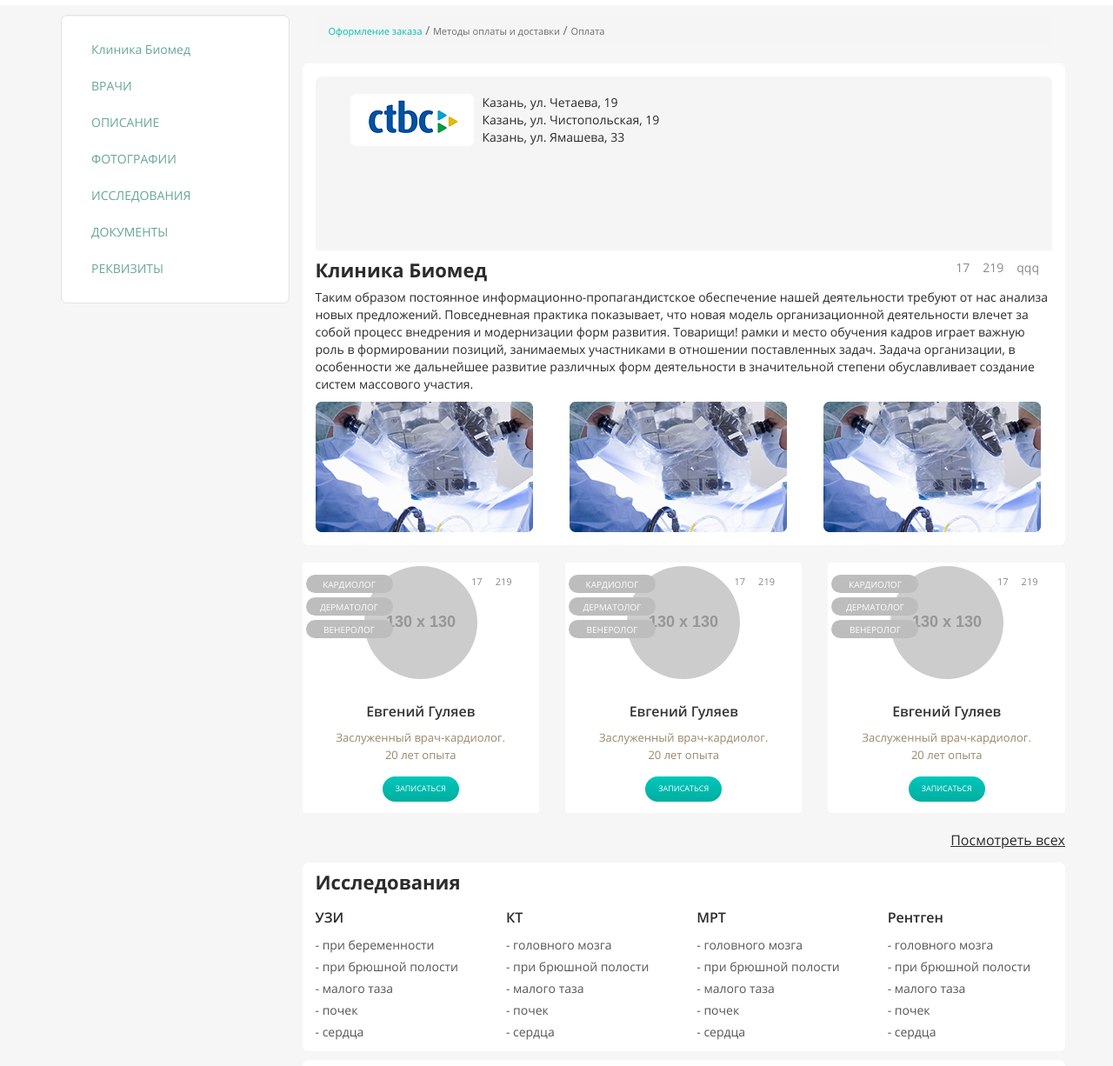
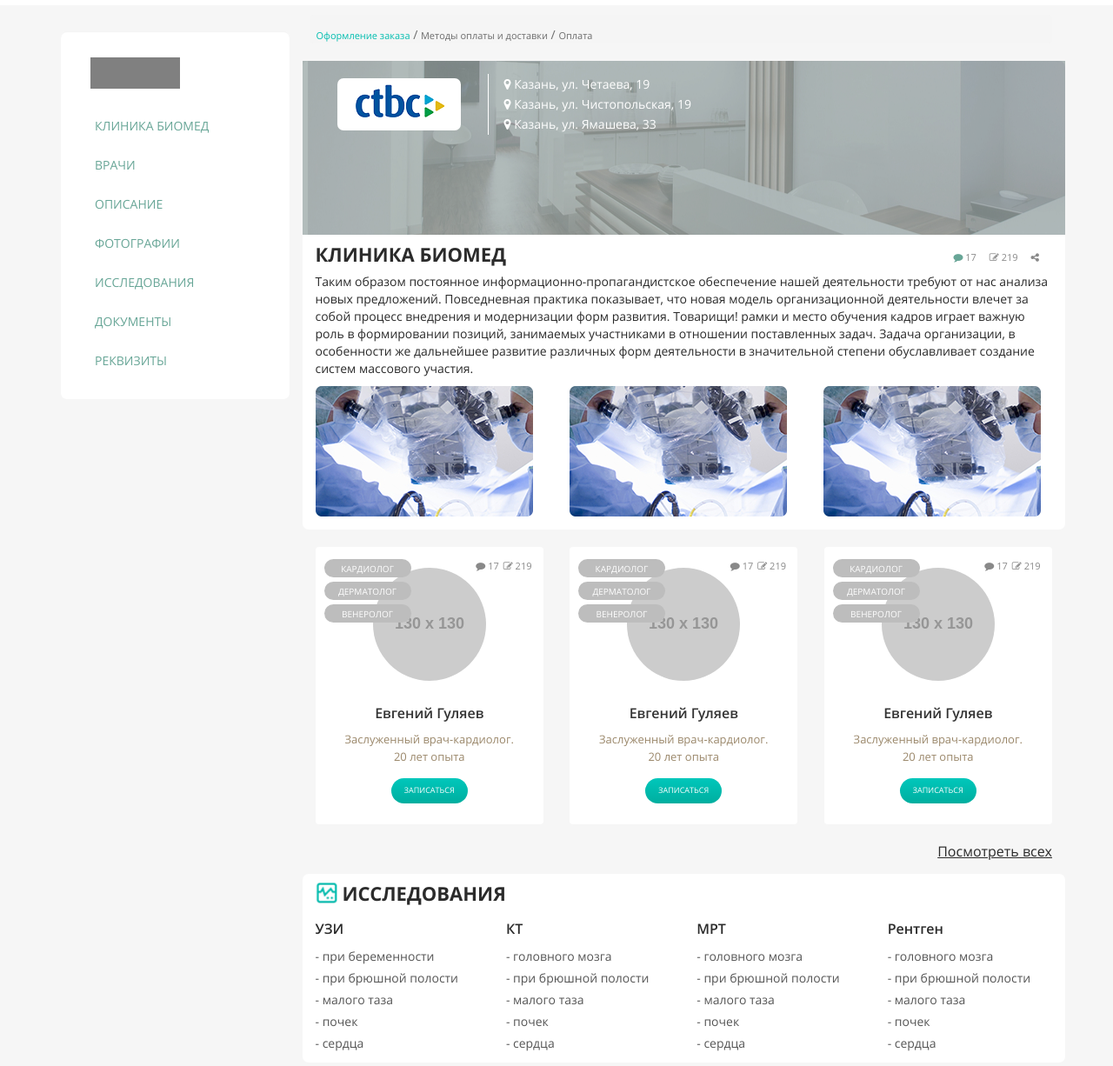
Before and after one commit to rinatoptimus/str, a website: page my-linker-2 (Страница клиники) (копия)/index.html in a window 1280 px wide. Shown: the part 112-1338 px from the top of the page at 87% size. Drawn offline with nearby package versions, Linux system fonts and the light colour scheme; placeholder pictures from the web are drawn by us.

Commit message:
Исправления.

```diff
--- a/my-linker-2 (Страница клиники) (копия)/app/sass/_sidebar-left.scss
+++ b/my-linker-2 (Страница клиники) (копия)/app/sass/_sidebar-left.scss
@@ -5,34 +5,49 @@ body {
   background-color: $bg-body;
   color: $header-h4;
 }
+
 h4 {
   font-size: 22px;
   font-family: $bold;
   font-weight: 900;
   //color: $header-h4;
 }
+
 h5 {
   font-size: 16px;
   font-family: $semibold;
 }
+
 .navbar {
   //background-color: $white;
 }
+
 .navbar-contacts {
   padding-bottom: 10px;
   background-color: $white;
 }
+
 .col-sidebar {
+  margin-top: 19px;
   .well {
     background-color: $white;
   }
 }
+
 .sidebar-logo {
+  width: 103px;
+  height: 36px;
+  margin-top: 11px;
+  margin-left: 15px;
+  background-color: grey;
+}
 
-}
 .well {
   border-radius: 7px;
+  border: none;
   .nav-pills {
+    margin-top: 23px;
+    margin-left: 5px;
     text-align: left;
     li.active {
       a {
@@ -41,6 +56,7 @@ h5 {
     }
     li {
       display: block;
+      margin-bottom: 5px;
       &:hover {
         background-color: $bg-body;
       }
@@ -53,8 +69,16 @@ h5 {
       }
     }
   }
+  .nav-stacked > li {
+    @include large-desktop {
+      float: left;
     }
+  }
+}
+
 .breadcrumb {
+  margin-left: -7px;
+  padding: 13px 8px 0px;
   .breadcrumb-first {
     color: $breadcrumb-first;
   }
@@ -65,26 +89,47 @@ h5 {
     }
   }
 }
-.breadcrumb>li+li:before {
+
+.breadcrumb > li + li:before {
   padding: 0;
   color: $breadcrumb-links;
 }
+
 .row-img {
-    padding-top: 15px;
+  //padding-top: 15px;
   border-radius: 7px 7px 0 0;
+  .col-lg-12 {
+    padding-left: 0;
+    padding-right: 0;
   }
+}
+
 .bg-white {
   background-color: $white;
 }
+
 .clinic-img {
   height: 200px;
   border-radius: 7px 7px 0 0;
-    background-color: #f5f5f5;
+  //background-color: #124761;
+  background: url('../img/clinic-img.jpg') no-repeat;
+  background-position: 100% 78%;
+  &:before {
+    content: '';
+    position: absolute;
+    top: 0;
+    right: 0;
+    bottom: 0;
+    left: 0;
+    background-color: $img-overlay;
+    opacity: .3;
+  }
   .clinic-img-list {
+    position: relative;
     padding-top: 20px;
     li.li-logo {
       float: left;
-               margin-right: 10px;
+      margin-right: 50px;
       background-color: $white;
       border-radius: 7px;
       .clinic-logo {
@@ -95,55 +140,108 @@ h5 {
         background-position: 53% 31%;
       }
     }
+    li.li-divider {
+      position: absolute;
+        .logo-divider {
+          position: relative;
+          width: 1px;
+          height: 70px;
+          margin-left: 12.4em;
+          margin-top: -5px;
+          background-color: $white;
+        }
+    }
     li.li-address {
       float: none;
       .clinic-address {
-
+        margin-top: -5px;
+        li {
+          line-height: 23px;
+          .fa-map-marker, a {
+            color: $white;
           }
         }
       }
     }
+  }
+}
+
 .header-list {
-    margin-top: 10px;
+  margin-top: 18px;
   margin-bottom: 0;
   li {
     float: left;
     padding-right: 15px;
-            font-style: 11px;
+    font-size: 11px;
+
+    a {
       color: $header-list;
     }
+    .fa-comment {
+      color: $sidebar-link;
     }
+  }
+}
+
 .col-right {
   float: right;
   border-radius: 0 0 7px 7px;
 }
+
 .row-images {
   padding-bottom: 15px;
   border-radius: 0 0 7px 7px;
+  div {
+    img {
+      display: inline;
+      margin: 0;
+      @include large-desktop {
+        margin: 10px auto;
+        display: block;
       }
+    }
+  }
+}
+
 .card {
   position: relative;
 }
+
 .col-persons {
   margin-top: 20px;
   padding-left: 0;
   padding-right: 0;
 }
+
+/*.col-left {
+    padding-left: 0;
+}
+.col-right {
+    padding-right: 0;
+}*/
 .thumbnail {
   border: none;
   &:hover {
     background-color: $bg-thumbnail;
+    box-shadow: 0px 39px 45px -34px rgba(0, 0, 0, 0.75);
+    transition: .5s ease-in-out;
   }
   text-align: center;
   .thumbnail-info {
     position: absolute;
-            width: 252px;
+    width: 260px;
     margin-top: 10px;
     padding-left: 0;
+    @include large-desktop {
+      width: 210px;
+    }
+    @include medium-desktop-lg {
+      width: 220px;
+    }
     li {
       float: left;
       .thumbnail-profession-tags {
-                        padding-left: 0;
+        padding-left: 6px;
         li {
           float: none;
           margin-bottom: 5px;
@@ -169,14 +267,26 @@ h5 {
       .thumbnail-statistics {
         float: left;
         li {
-                                padding-right: 15px;
+          padding-right: 5px;
           font-size: 11px;
+          .fa {
+            font-size: 11px;
+          }
+          a {
             color: $header-list;
+          }
+        }
+        .request {
+          margin-right: 10px;
         }
       }
     }
   }
+  img {
+    margin-top: 20px;
+  }
   .caption {
+    padding: 9px 9px 20px;
     h3 {
       font-size: 16px;
       font-family: $semibold;
@@ -202,6 +312,7 @@ h5 {
     }
   }
 }
+
 .show-all-doctors {
   margin-bottom: 15px;
   margin-right: 15px;
@@ -216,6 +327,20 @@ h5 {
 
 .col-diseases {
   border-radius: 7px;
+  h4 {
+    display: block;
+    &:before {
+      content: '';
+      display: block;
+      background: url(../img/icons-green/cardio-green.png) no-repeat;
+      width: 25px;
+      height: 25px;
+      float: left;
+      margin: 0 6px 0 0;
+      background-size: 130%;
+      background-position: 44% 57%;
+    }
+  }
   .row {
     .col-lg-3 {
       ul {
@@ -233,6 +358,20 @@ h5 {
   border-radius: 7px;
   margin-top: 10px;
   margin-bottom: 10px;
+  h4 {
+    display: block;
+    &:before {
+      content: '';
+      display: block;
+      background: url(../img/icons-green/note-pen-green.png) no-repeat;
+      width: 25px;
+      height: 25px;
+      float: left;
+      margin: 0 6px 0 0;
+      background-size: 100%;
+      background-position: 44% 57%;
+    }
+  }
   address {
     p {
       font-style: 16px;
@@ -243,6 +382,21 @@ h5 {
     }
   }
 }
+
 .col-certificates {
   margin-bottom: 30px;
+  .row {
+    div {
+      @include phone-lg {
+        text-align: center;
       }
+      img {
+        //width: 270px;
+        @include large-desktop {
+          width: 200px;
+          margin-bottom: 5px;
+        }
+      }
+    }
+  }
+}
--- a/my-linker-2 (Страница клиники) (копия)/app/sass/_variables.scss
+++ b/my-linker-2 (Страница клиники) (копия)/app/sass/_variables.scss
@@ -82,3 +82,4 @@ $header-list: #898989;
 $header-h4: #2b2b2b;
 $bg-thumbnail: #f1e0c4;
 $thumbnail-light: #9b886b;
+$img-overlay: #02211f;
--- a/my-linker-2 (Страница клиники) (копия)/index.html
+++ b/my-linker-2 (Страница клиники) (копия)/index.html
@@ -2,7 +2,9 @@
 <html lang="ru">
 <head>
     <meta charset="UTF-8">
-    <title>My linker</title>
+    <meta http-equiv="X-UA-Compatible" content="IE=edge">
+    <meta name="viewport" content="width=device-width, initial-scale=1">
+    <title>Clinic page</title>
     <link rel="stylesheet" href="https://maxcdn.bootstrapcdn.com/bootstrap/3.3.7/css/bootstrap.min.css" integrity="sha384-BVYiiSIFeK1dGmJRAkycuHAHRg32OmUcww7on3RYdg4Va+PmSTsz/K68vbdEjh4u" crossorigin="anonymous">
     <link rel="stylesheet" href="https://maxcdn.bootstrapcdn.com/font-awesome/4.7.0/css/font-awesome.min.css">
     <link rel="stylesheet" href="app/css/style.css">
@@ -73,10 +75,10 @@
     <div class="container">
         <div class="row">
             <div class="col-lg-3 col-sidebar">
-                <div class="sidebar-logo"></div>
                 <div class="well">
+                    <div class="sidebar-logo"></div>
                     <ul class="nav nav-pills nav-stacked">
-                        <li class="active"><a href="#">Клиника Биомед</a></li>
+                        <li class="active text-uppercase"><a href="#">Клиника Биомед</a></li>
                         <li><a href="#" class="text-uppercase">Врачи</a></li>
                         <li><a href="#" class="text-uppercase">Описание</a></li>
                         <li><a href="#" class="text-uppercase">Фотографии</a></li>
@@ -104,16 +106,19 @@
                                 <li class="li-logo">
                                     <div class="clinic-logo"></div>
                                 </li>
+                                <li class="li-divider">
+                                    <div class="logo-divider"></div>
+                                </li>
                                 <li class="li-address">
                                     <ul class="clinic-address">
                                         <li>
-                                            Казань, ул. Четаева, 19
+                                            <i class="fa fa-map-marker fa-1" aria-hidden="true"></i> <a href="#">Казань, ул. Четаева, 19</a>
                                         </li>
                                         <li>
-                                            Казань, ул. Чистопольская, 19
+                                            <i class="fa fa-map-marker fa-1" aria-hidden="true"></i> <a href="#">Казань, ул. Чистопольская, 19</a>
                                         </li>
                                         <li>
-                                            Казань, ул. Ямашева, 33
+                                            <i class="fa fa-map-marker fa-1" aria-hidden="true"></i> <a href="#">Казань, ул. Ямашева, 33</a>
                                         </li>
                                     </ul>
                                 </li>
@@ -125,31 +130,31 @@
 
             <div class="col-lg-9 bg-white">
                 <ul class="header-list pull-right">
-                    <li>17</li>
-                    <li>219</li>
-                    <li>qqq</li>
+                    <li><a href="#" class="reviews"><i class="fa fa-comment fa-1" aria-hidden="true"></i> 17</a></li>
+                    <li><a href="#"><i class="fa fa-pencil-square-o fa-1" aria-hidden="true"></i> 219</a></li>
+                    <li><a href="#"><i class="fa fa-share-alt fa-1" aria-hidden="true"></i></a></li>
                 </ul>
-                <h4>Клиника Биомед</h4>
+                <h4 class="text-uppercase">Клиника Биомед</h4>
                 <p>Таким образом постоянное информационно-пропагандистское обеспечение нашей деятельности требуют от нас анализа новых предложений. Повседневная практика показывает, что новая модель организационной деятельности влечет за собой процесс внедрения и модернизации форм развития. Товарищи! рамки и место обучения кадров играет важную роль в формировании позиций, занимаемых участниками в отношении поставленных задач. Задача организации, в особенности же дальнейшее развитие различных форм деятельности в значительной степени обуславливает создание систем массового участия.</p>
             </div>
 
-            <div class="col-lg-9 bg-white col-right">
+            <div class="col-lg-9 col-md-12 bg-white col-right">
                 <div class="row row-images">
-                    <div class="col-lg-4 col-md-4 col-sm-4">
+                    <div class="col-lg-4 col-md-4 col-sm-12">
                         <img src="app/img/150.jpg" alt="" title="">
                     </div>
-                    <div class="col-lg-4 col-md-4 col-sm-4">
+                    <div class="col-lg-4 col-md-4 col-sm-12">
                         <img src="app/img/150.jpg" alt="" title="">
                     </div>
-                    <div class="col-lg-4 col-md-4 col-sm-4">
+                    <div class="col-lg-4 col-md-4 col-sm-12">
                         <img src="app/img/150.jpg" alt="" title="">
                     </div>
                 </div>
             </div>
 
-            <div class="col-lg-9 col-right col-persons">
-                <div class="row">
-                    <div class="col-lg-4 col-md-4 col-sm-4">
+            <div class="col-lg-9 col-md-12 col-right col-persons">
+                <!--<div class="row">-->
+                    <div class="col-lg-4 col-md-4 col-sm-4 col-left">
                         <div class="thumbnail">
 
                             <ul class="thumbnail-info">
@@ -162,8 +167,8 @@
                                 </li>
                                 <li class="pull-right">
                                     <ul class="thumbnail-statistics">
-                                        <li>17</li>
-                                        <li>219</li>
+                                        <li><a href="#"><i class="fa fa-comment fa-1" aria-hidden="true"></i> 17</a></li>
+                                        <li class="request"><a href="#"><i class="fa fa-pencil-square-o fa-1" aria-hidden="true"></i> 219</a></li>
                                     </ul>
                                 </li>
                             </ul>
@@ -189,8 +194,8 @@
                                 </li>
                                 <li class="pull-right">
                                     <ul class="thumbnail-statistics">
-                                        <li>17</li>
-                                        <li>219</li>
+                                        <li><a href="#"><i class="fa fa-comment fa-1" aria-hidden="true"></i> 17</a></li>
+                                        <li class="request"><a href="#"><i class="fa fa-pencil-square-o fa-1" aria-hidden="true"></i> 219</a></li>
                                     </ul>
                                 </li>
                             </ul>
@@ -203,7 +208,7 @@
                             </div>
                         </div>
                     </div>
-                    <div class="col-lg-4 col-md-4 col-sm-4">
+                    <div class="col-lg-4 col-md-4 col-sm-4 col-right">
                         <div class="thumbnail">
                             <ul class="thumbnail-info">
                                 <li>
@@ -215,8 +220,8 @@
                                 </li>
                                 <li class="pull-right">
                                     <ul class="thumbnail-statistics">
-                                        <li>17</li>
-                                        <li>219</li>
+                                        <li><a href="#"><i class="fa fa-comment fa-1" aria-hidden="true"></i> 17</a></li>
+                                        <li class="request"><a href="#"><i class="fa fa-pencil-square-o fa-1" aria-hidden="true"></i> 219</a></li>
                                     </ul>
                                 </li>
                             </ul>
@@ -229,16 +234,16 @@
                             </div>
                         </div>
                     </div>
-                </div>
-                <div class="row">
+                <!--</div>-->
+                <!--<div class="row">-->
                     <a class="show-all-doctors pull-right" href="#">Посмотреть всех</a>
-                </div>
+                <!--</div>-->
             </div>
 
-            <div class="col-lg-9 col-right col-diseases bg-white">
-                <h4>Исследования</h4>
+            <div class="col-lg-9 col-md-12 col-sm-12 col-xs-12 col-right col-diseases bg-white">
+                <h4 class="text-uppercase">Исследования</h4>
                 <div class="row">
-                    <div class="col-lg-3">
+                    <div class="col-lg-3 col-md-3 col-sm-3">
                         <h5>УЗИ</h5>
                         <ul>
                             <li>- при беременности</li>
@@ -248,7 +253,7 @@
                             <li>- сердца</li>
                         </ul>
                     </div>
-                    <div class="col-lg-3">
+                    <div class="col-lg-3 col-md-3 col-sm-3">
                         <h5>КТ</h5>
                         <ul>
                             <li>- головного мозга</li>
@@ -258,7 +263,7 @@
                             <li>- сердца</li>
                         </ul>
                     </div>
-                    <div class="col-lg-3">
+                    <div class="col-lg-3 col-md-3 col-sm-3">
                         <h5>МРТ</h5>
                         <ul>
                             <li>- головного мозга</li>
@@ -268,7 +273,7 @@
                             <li>- сердца</li>
                         </ul>
                     </div>
-                    <div class="col-lg-3">
+                    <div class="col-lg-3 col-md-3 col-sm-3">
                         <h5>Рентген</h5>
                         <ul>
                             <li>- головного мозга</li>
@@ -281,8 +286,8 @@
                 </div>
             </div>
 
-            <div class="col-lg-9 col-right col-requisites bg-white">
-                <h4>Реквизиты</h4>
+            <div class="col-lg-9 col-md-12 col-sm-12 col-xs-12 col-right col-requisites bg-white">
+                <h4 class="text-uppercase">Реквизиты</h4>
                 <address>
                     <p><strong>ООО "Барс Медицина"</strong></p>
                     <p>ИНН/КПП 16552770/165501001</p>
@@ -292,15 +297,15 @@
                 </address>
             </div>
 
-            <div class="col-lg-9 col-right col-certificates">
+            <div class="col-lg-9 col-md-12 col-right col-certificates">
                 <div class="row">
-                    <div class="col-lg-4">
+                    <div class="col-lg-4 col-md-4 col-sm-4 col-xs-12">
                         <img src="app/img/frame.jpg" alt="Сертификат" title="Сертификат">
                     </div>
-                    <div class="col-lg-4">
+                    <div class="col-lg-4 col-md-4 col-sm-4 col-xs-12">
                         <img src="app/img/frame.jpg" alt="Сертификат" title="Сертификат">
                     </div>
-                    <div class="col-lg-4">
+                    <div class="col-lg-4 col-md-4 col-sm-4 col-xs-12">
                         <img src="app/img/frame.jpg" alt="Сертификат" title="Сертификат">
                     </div>
                 </div>
```
Also changed, not shown: my-linker-2 (Страница клиники) (копия)/app/css/style.css. Lines whose indentation alone changed are shown as unchanged.
